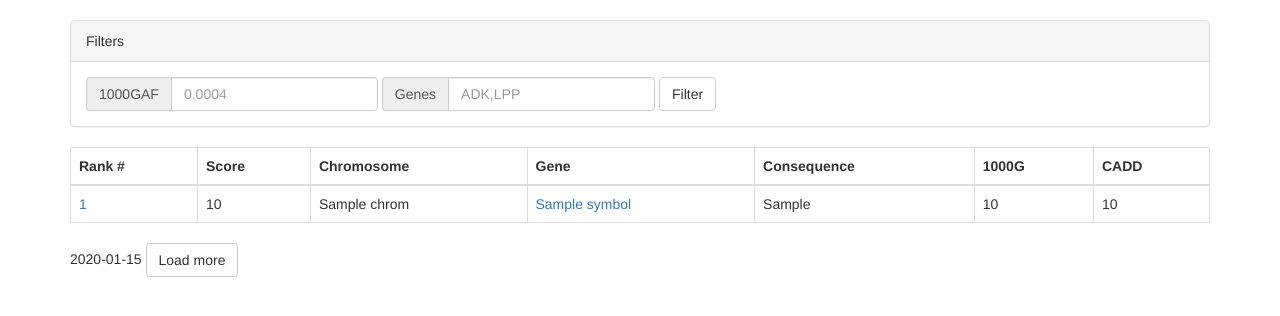
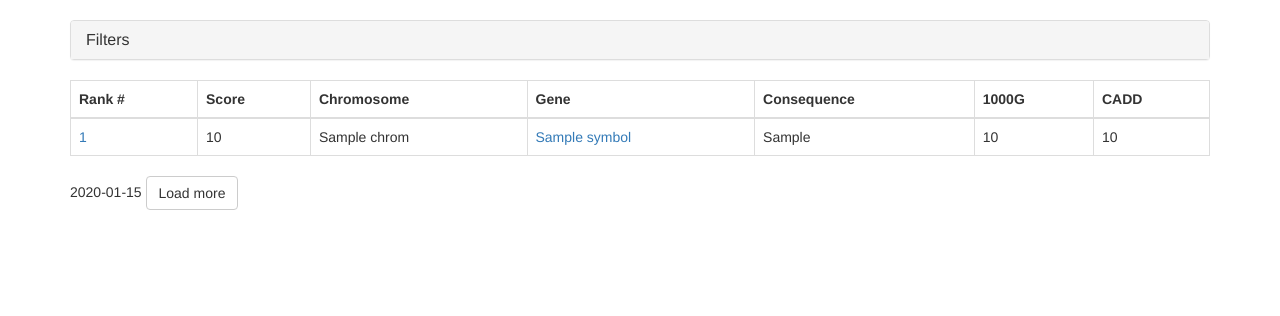
Before and after one commit to robinandeer/puzzle, a Python web app: template puzzle/blueprints/variants/templates/variants.html in a window 1280 px wide. Shown: the part 52-368 px from the top of the page. Run offline with Jinja, Linux system fonts and the light colour scheme; the template is opened without the code that fills it: most values are stand-ins (such as "Sample title", 1, 10 or a date in 2020); some libraries are stand-ins or nearby versions.

Commit message:
add filters for cadd, fix #26 update thousand g to frequency collapsible filters form update variants method

```diff
--- a/puzzle/blueprints/variants/templates/variants.html
+++ b/puzzle/blueprints/variants/templates/variants.html
@@ -2,22 +2,45 @@
 {% from "macros/variant.html" import omim_links %}
 
 {% block body_content %}
-	<div class="panel panel-default">
-		<div class="panel-heading">Filters</div>
-		<div class="panel-body">
-			<form class="form-inline" method="get" action="{{ url_for('variants.variants', case_id=case_id) }}">
-				<div class="input-group">
-					<div class="input-group-addon">1000GAF</div>
-					<input name="thousand_g" type="number" class="form-control" placeholder="0.0004" step="0.0001" value="{{ thousand_g }}">
+	<div class="panel-group" id="filter-accordion">
+		<div class="panel panel-default">
+			<div class="panel-heading">
+				<h4 class="panel-title">
+					<a role="button" data-toggle="collapse" data-parent="#accordion" href="#view-filters">Filters</a>
+				</h4>
+			</div>
+
+			<div id="view-filters" class="panel-collapse collapse">
+				<div class="panel-body">
+					<form method="get" action="{{ url_for('variants.variants', case_id=case_id) }}">
+						<div class="form-group">
+							<div class="row">
+								<div class="col-xs-6">
+									<label class="control-label">Frequency</label>
+									<input type="text" class="form-control" name="frequency" type="number" placeholder="0.0004" step="0.0001" value="{{ frequency }}">
+								</div>
+								<div class="col-xs-6">
+									<label class="control-label">CADD</label>
+									<input type="text" class="form-control" name="cadd" type="number" placeholder="23.4" step="0.1" value="{{ cadd }}">
+								</div>
+							</div>
+						</div>
+
+						<div class="form-group">
+							<div class="row">
+								<div class="col-xs-10">
+									<label class="control-label">Genes</label>
+		                			<input type="text" class="form-control" name="gene_symbol" type="text" placeholder="ADK,LPP" value="{{ (gene_symbols or '')|join(',') }}">
+								</div>
+								<div class="col-xs-2">
+									<label class="control-label">Submit</label>
+									<button class="btn btn-default form-control" type="submit">Filter</button>
+								</div>
+							</div>
+						</div>
+					</form>
 				</div>
-
-				<div class="input-group">
-					<div class="input-group-addon">Genes</div>
-					<input name="gene_symbol" type="text" class="form-control" placeholder="ADK,LPP" value="{{ (gene_symbols or '')|join(',') }}"></input>
-				</div>
-
-				<button class="btn btn-default" type="submit">Filter</button>
-			</form>
+			</div>
 		</div>
 	</div>
 
```
Also changed, not shown: puzzle/blueprints/variants/views.py (+10 -9 lines), puzzle/plugins/vcf.py (+5 -4 lines).
